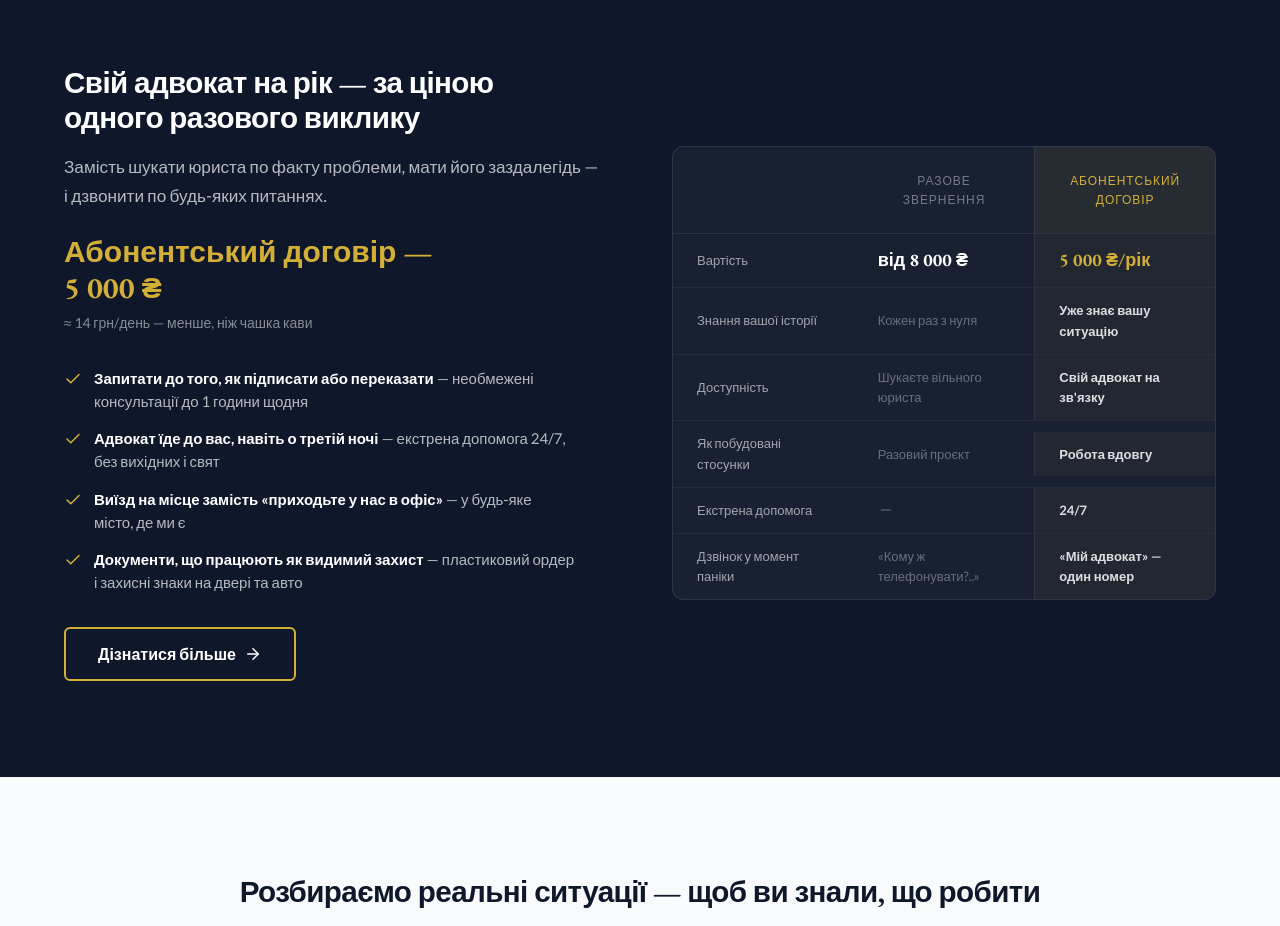
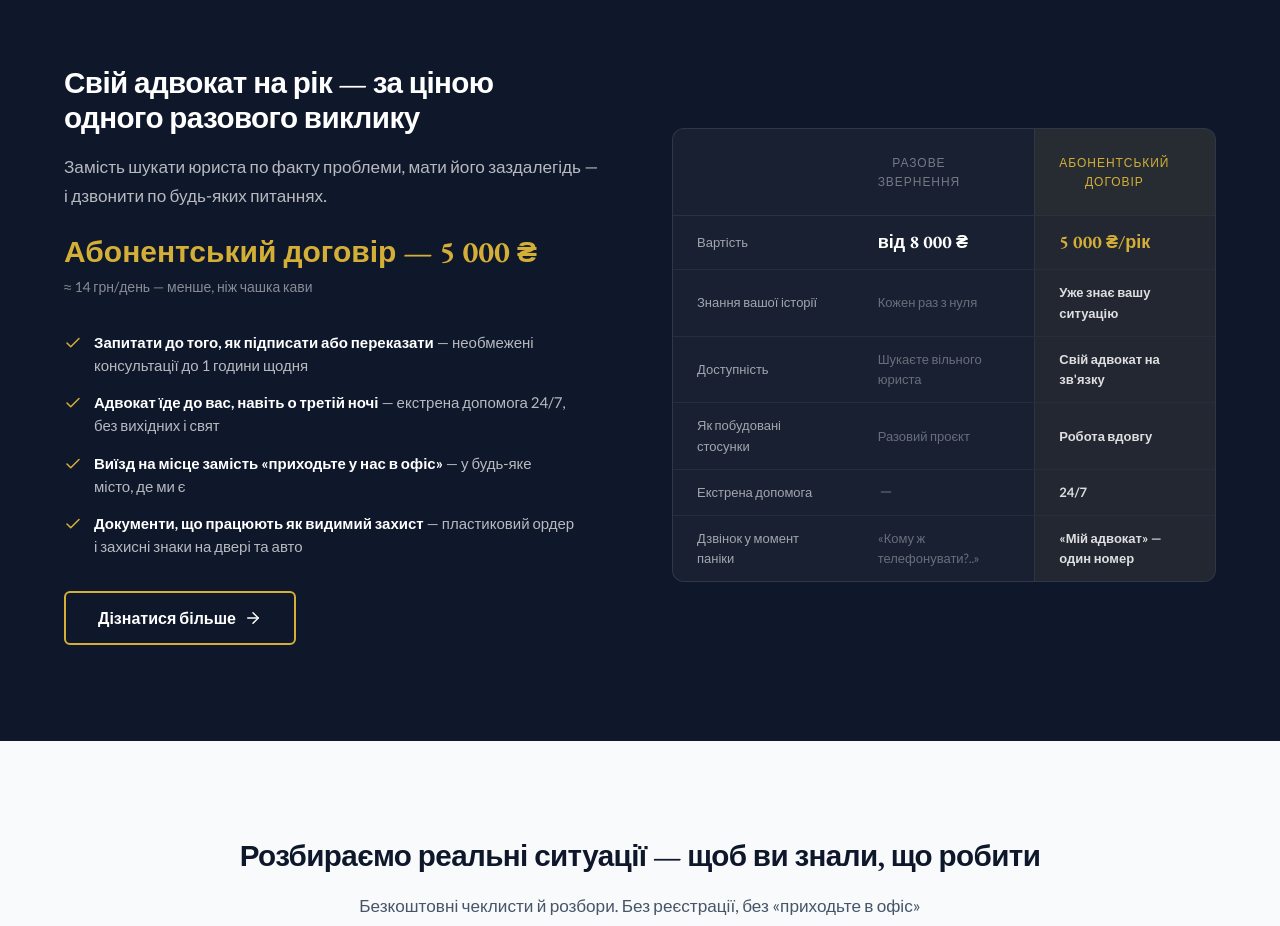
Before and after one commit to NikolayYank/vash-advokat, a Next.js app: page / in a window 1280 px wide. Shown: the part 3540-4466 px from the top of the page. Built offline with nearby package versions, Linux system fonts and the light colour scheme.

Commit message:
Fix comparison table: vertical center cells, abonement title one line on desktop
Co-Authored-By: Claude Opus 4.6 (1M context) <noreply@anthropic.com>

```diff
--- a/src/app/globals.css
+++ b/src/app/globals.css
@@ -1495,6 +1495,10 @@ h2 { font-size: var(--font-h2); }
   display: grid;
   grid-template-columns: 1fr 1fr 1fr;
   border-bottom: 1px solid rgba(255,255,255,0.06);
+  align-items: stretch;
+}
+.compare-row > div {
+  display: flex;
   align-items: center;
 }
 .compare-header { border-bottom-color: rgba(255,255,255,0.08); }
@@ -1600,8 +1604,12 @@ h2 { font-size: var(--font-h2); }
   .footer-bottom { flex-direction: column; text-align: center; }
 }
 
+/* Abonement title: one line on desktop, wrap on mobile */
+.abonement-title-text { white-space: nowrap; }
+
 /* — Mobile — */
 @media (max-width: 640px) {
+  .abonement-title-text { white-space: normal; }
   /* Global text left-align + fix heading/subheading hierarchy */
   .section-header { text-align: left; margin-bottom: var(--space-xl); }
   .section-header h2 { font-size: 1.5rem; }
--- a/src/app/page.tsx
+++ b/src/app/page.tsx
@@ -766,7 +766,7 @@ export default function HomePage() {
                   lineHeight: 1.2,
                 }}
               >
-                Абонентський договір&nbsp;—<br />5&nbsp;000&nbsp;₴
+                <span className="abonement-title-text">Абонентський договір&nbsp;— 5&nbsp;000&nbsp;₴</span>
               </div>
               <div style={{ color: "rgba(255,255,255,0.5)", fontSize: "0.875rem", marginTop: 6 }}>
                 ≈&nbsp;14&nbsp;грн/день — менше, ніж&nbsp;чашка кави
@@ -834,7 +834,7 @@ export default function HomePage() {
             <div className="compare-row">
               <div style={{ padding: "12px var(--space-lg)", color: "rgba(255,255,255,0.6)", fontSize: "0.8125rem" }}>Як побудовані стосунки</div>
               <div style={{ padding: "12px var(--space-lg)", color: "rgba(255,255,255,0.35)", fontSize: "0.8125rem" }}>Разовий проєкт</div>
-              <div style={{ padding: "12px var(--space-lg)", background: "rgba(212,175,55,0.05)", borderLeft: "1px solid rgba(255,255,255,0.06)", color: "rgba(255,255,255,0.85)", fontSize: "0.8125rem", fontWeight: 700 }}>Робота вдовгу</div>
+              <div style={{ padding: "12px var(--space-lg)", background: "rgba(212,175,55,0.05)", borderLeft: "1px solid rgba(255,255,255,0.06)", color: "rgba(255,255,255,0.85)", fontSize: "0.8125rem", fontWeight: 700, whiteSpace: "nowrap" }}>Робота вдовгу</div>
             </div>
             <div className="compare-row">
               <div style={{ padding: "12px var(--space-lg)", color: "rgba(255,255,255,0.6)", fontSize: "0.8125rem" }}>Екстрена допомога</div>
```
